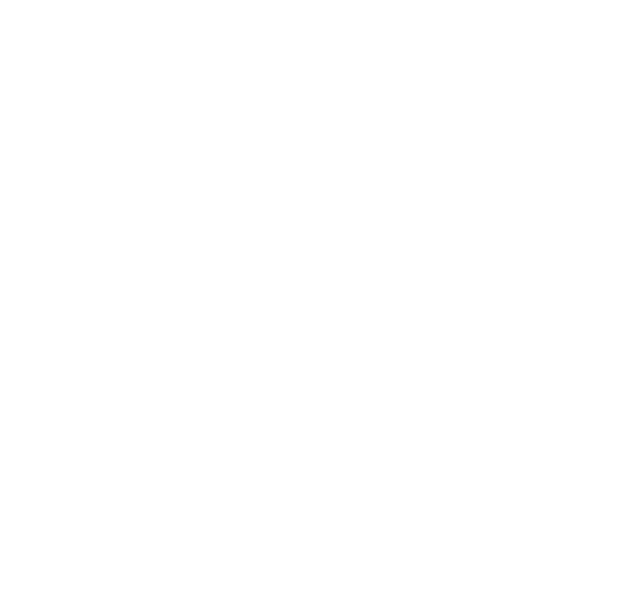
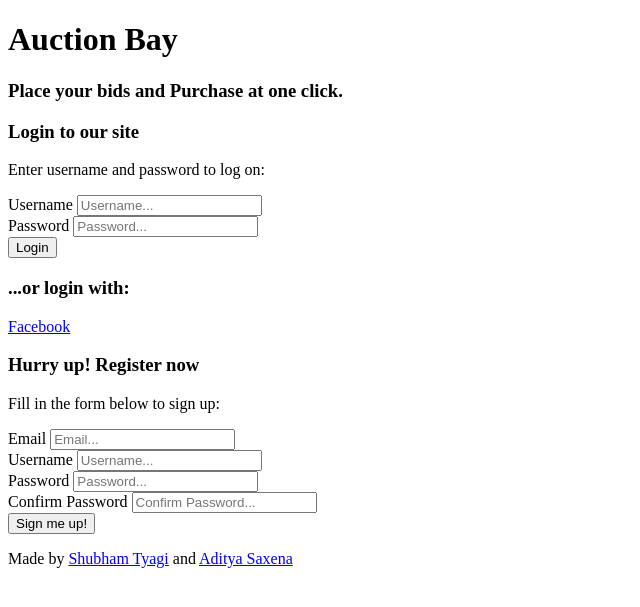
Before and after one commit to Shubhamtyagi123/mini-project-2017, a PHP site: page /real-happiness/views/login_register.html in a window 1280 px wide. Before the commit the part shown is empty. Shown: the top 607 px of the page, without its empty margins (0-640 px from the left). Run offline with PHP 8.4, Linux system fonts and the light colour scheme.

Commit message:
indexed files

```diff
--- a/controller.php
+++ b/controller.php
@@ -53,8 +53,10 @@
      <meta charset="utf-8">
         <meta http-equiv="X-UA-Compatible" content="IE=edge">
         <meta name="viewport" content="width=device-width, initial-scale=1">
-    <title><?=ucwords($values[0]). " | Auction Bay";?></title>
-    <link rel="stylesheet" href="http://fonts.googleapis.com/css?family=Roboto:400,100,300,500">
+
+        <title><?=ucwords($values[0]). " | Auction Bay";?></title>
+
+        <link rel="stylesheet" href="http://fonts.googleapis.com/css?family=Roboto:400,100,300,500">
         <link rel="stylesheet" href="/mini-project-2017/css/bootstrap.min.css">
         <link href="https://maxcdn.bootstrapcdn.com/font-awesome/4.7.0/css/font-awesome.min.css" rel="stylesheet" integrity="sha384-wvfXpqpZZVQGK6TAh5PVlGOfQNHSoD2xbE+QkPxCAFlNEevoEH3Sl0sibVcOQVnN" crossorigin="anonymous">
         <link rel="stylesheet" href="/mini-project-2017/css/form-elements.css">
--- a/views/login_register.html
+++ b/views/login_register.html
@@ -1,20 +1,112 @@
 <!DOCTYPE html>
 <html lang="en">
+    <head>
+        <title>Login Page</title>
+    </head>
+    <body>
+        <!-- Top content -->
+        <div class="top-content">
+            <div class="inner-bg">
+                <div class="container">
+                    <div class="row">
+                        <div class="col-sm-8 col-sm-offset-2 text">
+                            <h1>
+                                <strong>Auction Bay</strong>
+                            </h1>
+                            <div class="description">
+                                <h3>Place your bids and Purchase at one click.</h3>
+                            </div>
+                        </div>
+                    </div>
+                    <div class="row">
+                        <div class="col-sm-5">
+                            <div class="form-box">
+                                <div class="form-top">
+                                    <div class="form-top-left">
+                                        <h3>Login to our site</h3>
+                                        <p>Enter username and password to log on:</p>
+                                    </div>
+                                    <div class="form-top-right">
+                                        <i class="fa fa-lock"></i>
+                                    </div>
+                                </div>
+                                <div class="form-bottom">
+                                    <form role="form" action="" method="post" class="login-form">
+                                        <div class="form-group">
+                                            <label class="sr-only" for="form-username">Username</label>
+                                            <input type="text" name="form-username" placeholder="Username..." class="form-username form-control" id="form-username">
+                                        </div>
+                                        <div class="form-group">
+                                            <label class="sr-only" for="form-password">Password</label>
+                                            <input type="password" name="form-password" placeholder="Password..." class="form-password form-control" id="form-password">
+                                        </div>
+                                        <button type="submit" class="btn">Login</button>
+                                    </form>
+                                </div>
+                            </div>
+                            <div class="social-login">
+                                <h3>...or login with:</h3>
+                                <div class="social-login-buttons">
+                                    <a class="btn btn-link-1 btn-link-1-facebook" href="#">
+                                        <i class="fa fa-facebook"></i>
+                                        Facebook
 
-    <head>
-
-
-        <title>Login Page</title>
-
-
-
-    </head>
-
-    <body>
-
-        <!-- Top content -->
-
-
+                                    </a>
+                                </div>
+                            </div>
+                        </div>
+                        <div class="col-sm-1 middle-border"></div>
+                        <div class="col-sm-1"></div>
+                        <div class="col-sm-5">
+                            <div class="form-box">
+                                <div class="form-top">
+                                    <div class="form-top-left">
+                                        <h3>Hurry up! Register now</h3>
+                                        <p>Fill in the form below to sign up:</p>
+                                    </div>
+                                    <div class="form-top-right">
+                                        <i class="fa fa-tag"></i>
+                                    </div>
+                                </div>
+                                <div class="form-bottom">
+                                    <form role="form" action="" method="post" class="registration-form">
+                                        <div class="form-group">
+                                            <label class="sr-only" for="form-email">Email</label>
+                                            <input type="text" name="form-email" placeholder="Email..." class="form-email form-control" id="form-email">
+                                        </div>
+                                        <div class="form-group">
+                                            <label class="sr-only" for="form-username">Username</label>
+                                            <input type="text" name="form-username" placeholder="Username..." class="form-username form-control" id="form-username-register">
+                                        </div>
+                                        <div class="form-group">
+                                            <label class="sr-only" for="form-password">Password</label>
+                                            <input type="password" name="form-password" placeholder="Password..." class="form-password form-control" id="form-password-register">
+                                        </div>
+                                        <div class="form-group">
+                                            <label class="sr-only" for="form-confirm-password">Confirm Password</label>
+                                            <input type="password" name="form-confirm-password" placeholder="Confirm Password..." class="form-about-yourself form-control" id="form-confirm-password-register">
+                                        </div>
+                                        <button type="submit" class="btn">Sign me up!</button>
+                                    </form>
+                                </div>
+                            </div>
+                        </div>
+                    </div>
+                </div>
+            </div>
+        </div>
+        <footer>
+            <div class="container">
+                <div class="row">
+                    <div class="col-sm-8 col-sm-offset-2">
+                        <div class="footer-border"></div>
+                        <p>
+                            Made by <a href="#">Shubham Tyagi</a>
+                            and <a href="#">Aditya Saxena</a>
+                        </p>
+                    </div>
+                </div>
+            </div>
+        </footer>
     </body>
-
 </html>
```
Also changed, not shown: pageGenerator.php (+11 -20 lines).
